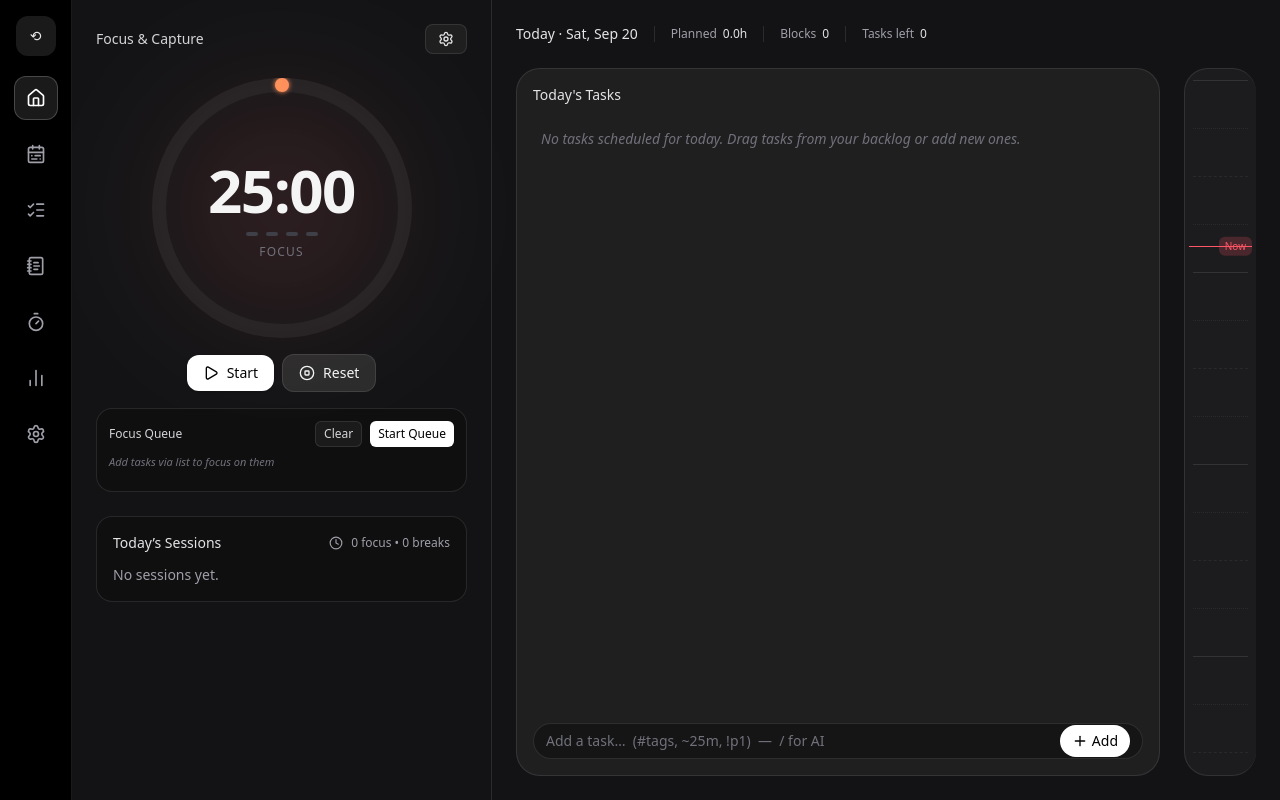
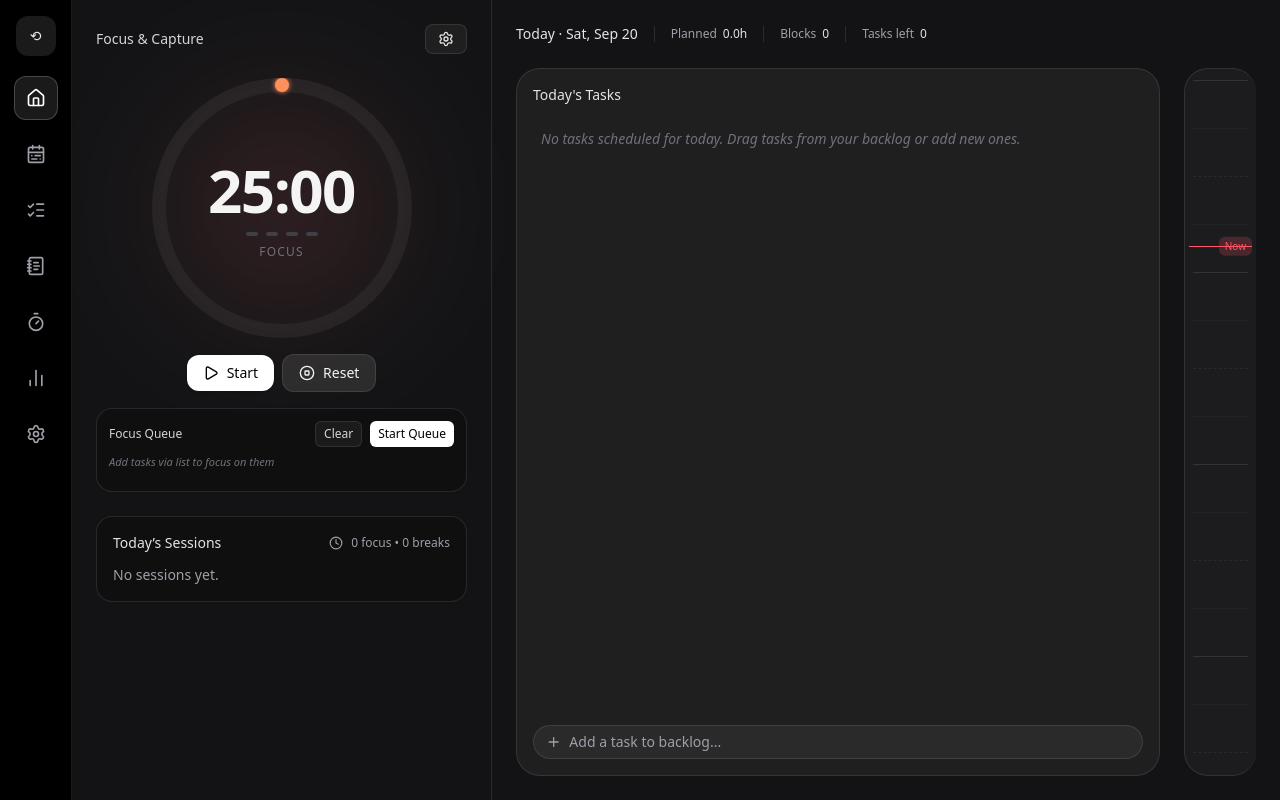
Before and after one commit to elwo412/Cadence, a React (Vite) app: page / in a window 1280 px wide. Built offline with nearby package versions, Linux system fonts and the light colour scheme.

Commit message:
Refactor CompactAdd component to simplify task addition functionality. Remove unused props and imports, streamline state management with local useState for input value, and enhance keyboard handling for task submission. Update styles for improved UI consistency and clarity.

```diff
--- a/src/components/CompactAdd.tsx
+++ b/src/components/CompactAdd.tsx
@@ -1,71 +1,49 @@
-import { Sparkles, Plus } from "lucide-react";
-import { ParsedTask, parseLines } from "../lib/parsing";
+import { Plus } from "lucide-react";
+import React, { useState } from "react";
 import TextareaAutosize from "react-textarea-autosize";
-import { cn } from "../lib/utils";
 
 export function CompactAdd({
   onAdd,
-  onOpenComposer,
-  value,
-  setValue,
-  parsed,
-  multiline = false,
+  placeholder,
+  multiline,
 }: {
-  onAdd: (t: ParsedTask[]) => void;
-  onOpenComposer?: () => void;
-  value: string;
-  setValue: (s: string) => void;
-  parsed: ParsedTask[];
+  onAdd: (value: string) => void;
+  placeholder: string;
   multiline?: boolean;
 }) {
-  const commonProps = {
-    value,
-    onChange: (e: React.ChangeEvent<HTMLInputElement | HTMLTextAreaElement>) =>
-      setValue(e.target.value),
-    onKeyDown: (e: React.KeyboardEvent) => {
-      if (e.key === "Enter" && !e.shiftKey) {
-        e.preventDefault();
-        onAdd(parsed.length ? parsed : parseLines(value));
+  const [value, setValue] = useState("");
+
+  const handleKeyDown = (e: React.KeyboardEvent) => {
+    if (e.key === "Enter" && !e.shiftKey) {
+      e.preventDefault();
+      if (value.trim()) {
+        onAdd(value.trim());
+        setValue("");
       }
-      if ((e.metaKey || e.ctrlKey) && e.key === "Enter") {
-        e.preventDefault();
-        onAdd(parsed.length ? parsed : parseLines(value));
-      }
-      if (onOpenComposer && e.key === "/" && value.length === 0) {
-        requestAnimationFrame(onOpenComposer);
-      }
-    },
-    placeholder: "Add a task…  (#tags, ~25m, !p1)  —  / for AI",
-    className:
-      "flex-1 bg-transparent outline-none text-sm text-zinc-200 placeholder:text-zinc-500",
+    }
   };
 
   return (
-    <div
-      className={cn(
-        "bg-black/30 border border-white/10 px-3 flex items-start gap-2 focus-within:border-white/20",
-        multiline ? "rounded-xl py-2" : "h-9 rounded-full py-0 items-center"
+    <div className="flex items-center gap-2 rounded-full border border-white/10 bg-white/5 px-3 py-1.5 text-sm text-zinc-200 focus-within:border-white/20">
+      <Plus size={16} className="text-zinc-400" />
+      {multiline ? (
+        <TextareaAutosize
+          className="bg-transparent w-full focus:outline-none placeholder:text-zinc-400"
+          placeholder={placeholder}
+          value={value}
+          onChange={(e) => setValue(e.target.value)}
+          onKeyDown={handleKeyDown}
+          rows={1}
+        />
+      ) : (
+        <input
+          className="bg-transparent w-full focus:outline-none placeholder:text-zinc-400"
+          placeholder={placeholder}
+          value={value}
+          onChange={(e) => setValue(e.target.value)}
+          onKeyDown={handleKeyDown}
+        />
       )}
-    >
-      {multiline ? (
-        <TextareaAutosize {...commonProps} rows={1} />
-      ) : (
-        <input {...commonProps} />
-      )}
-      {onOpenComposer && (
-        <button
-          onClick={onOpenComposer}
-          className="rounded-full bg-white/10 border border-white/10 px-2.5 py-1 hover:bg-white/15"
-        >
-          <Sparkles size={16} />
-        </button>
-      )}
-      <button
-        onClick={() => onAdd(parsed.length ? parsed : parseLines(value))}
-        className="rounded-full bg-white text-black px-3 py-1.5 text-sm flex items-center gap-1"
-      >
-        <Plus size={16} /> Add
-      </button>
     </div>
   );
 }
```
